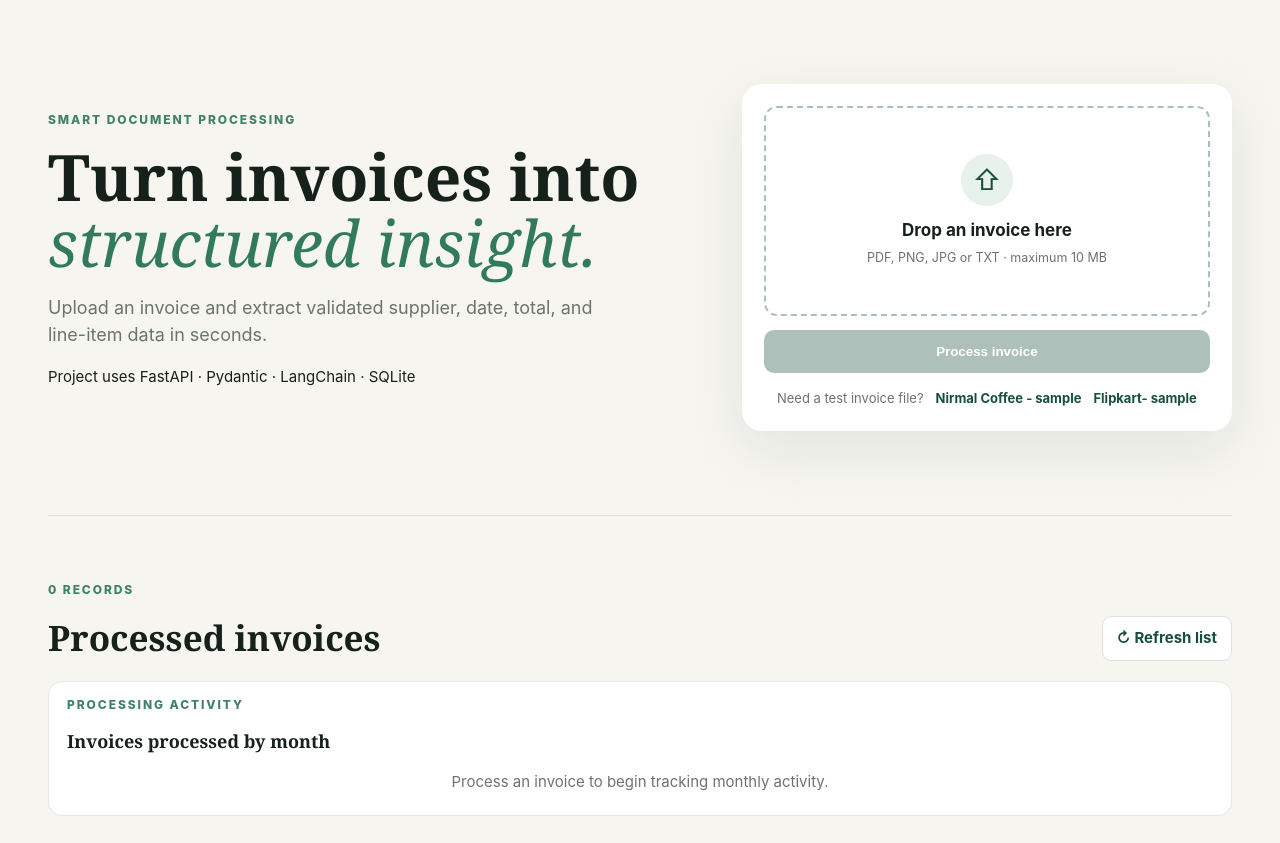
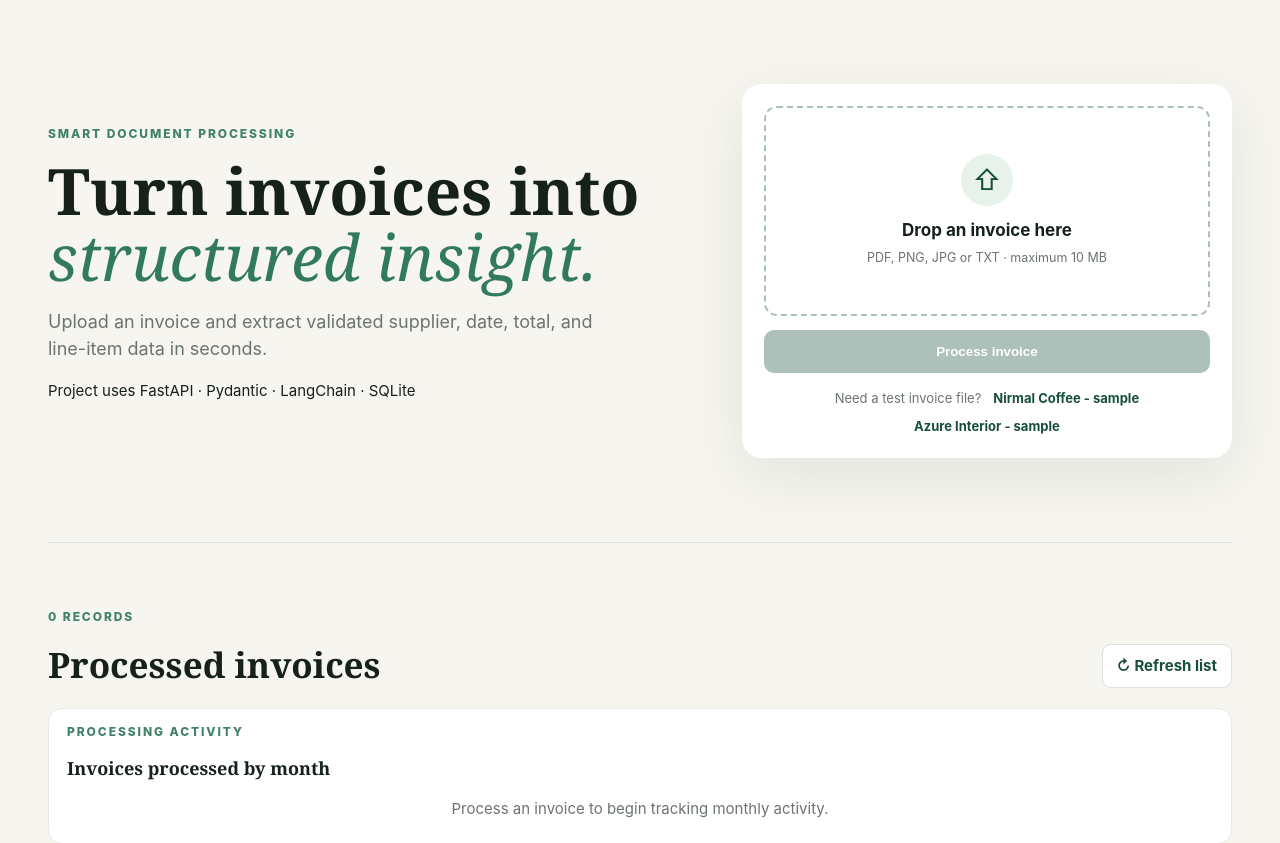
Before and after one commit to martinkabraham/iitpatna-finalproject-invoiceprocessor, a FastAPI app: page / in a window 1280 px wide. Shown: the part 72-915 px from the top of the page. Run offline with FastAPI, Linux system fonts and the light colour scheme; data that the repository does not hold is empty.

Commit message:
Update sample invoice links in index.html and adjust tests in test_app.py

```diff
--- a/app/templates/index.html
+++ b/app/templates/index.html
@@ -11,7 +11,7 @@
     <div class="sample-downloads">
       <span>Need a test invoice file?</span>
       <a href="/samples/NirmalCoffee.pdf" download>Nirmal Coffee - sample</a>
-      <a href="/samples/FlipkartInvoice.pdf" download>Flipkart- sample</a>
+      <a href="/samples/AzureInterior.pdf" download>Azure Interior - sample</a>
     </div>
   </form>
 </section>
```
Also changed, not shown: tests/test_app.py (+2 -1 lines), 1 other file.
